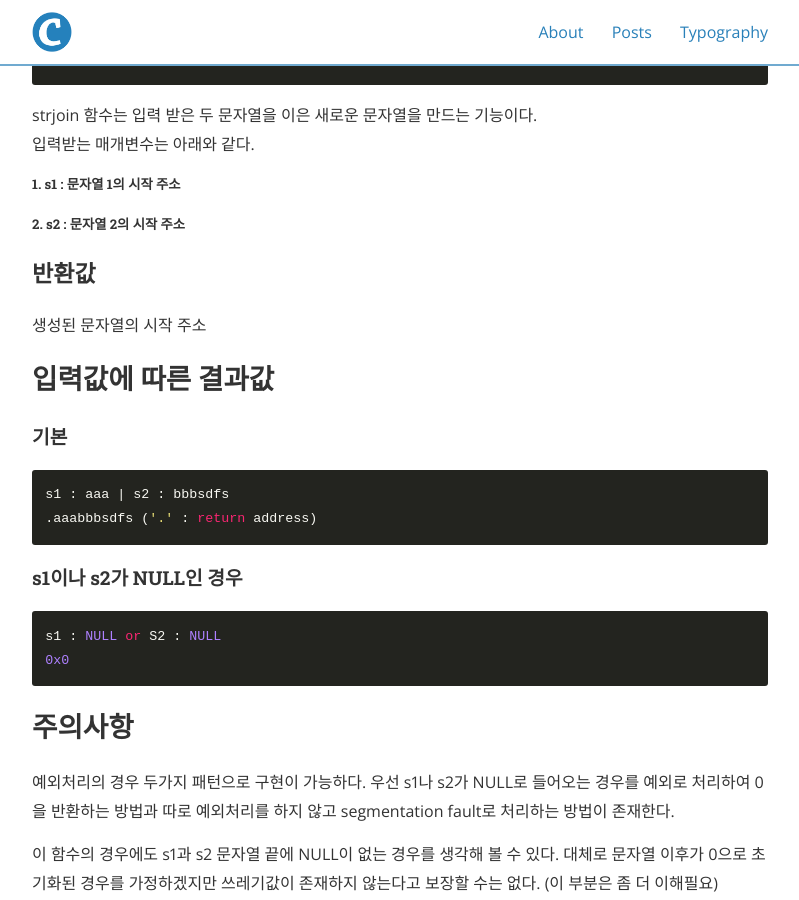
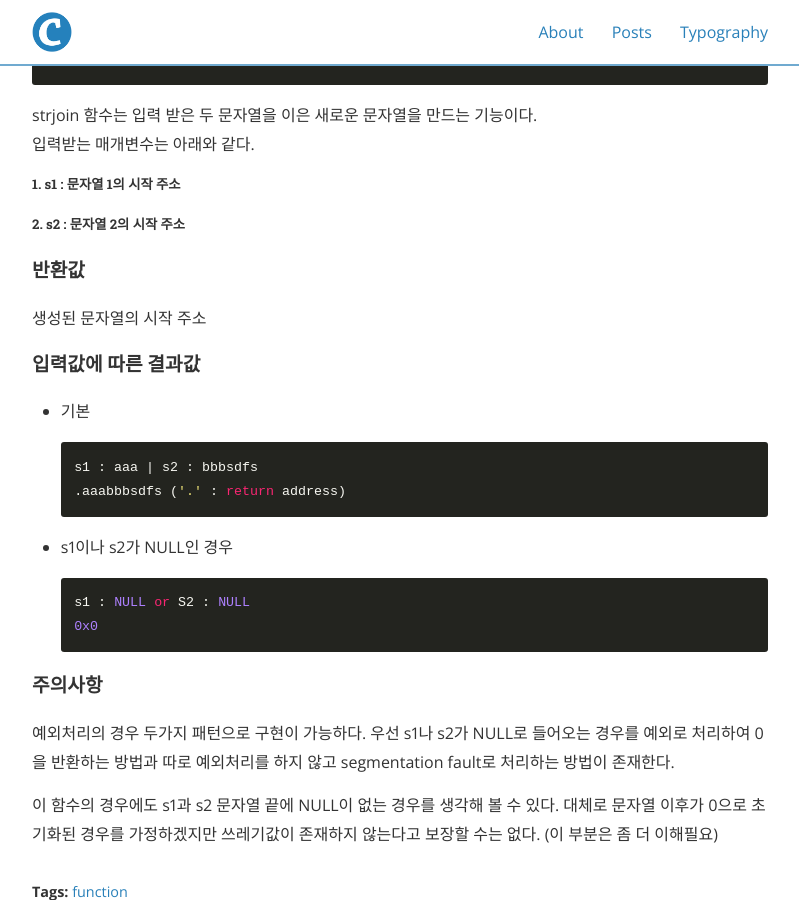
Before and after one commit to xodhksrjqnr/xodhksrjqnr.github.io, a Jekyll site: the page built from _posts/2020-01-01-strjoin.md, in a window 1280 px wide and 900 px high, scrolled down 620 px. Shown: the whole window, without its empty margins (240-1039 px from the left). Built offline with Jekyll 4.4.1, drawn with Linux system fonts in a browser that asks for light colours; nearby versions of some CDN libraries.

````diff
--- a/_posts/2020-01-01-strjoin.md
+++ b/_posts/2020-01-01-strjoin.md
@@ -19,21 +19,22 @@ strjoin 함수는 입력 받은 두 문자열을 이은 새로운 문자열을
 ##### 1. s1 : 문자열 1의 시작 주소
 ##### 2. s2 : 문자열 2의 시작 주소
 
-### 반환값
+#### 반환값
 생성된 문자열의 시작 주소<br/>
 
-## 입력값에 따른 결과값
-#### 기본
+#### 입력값에 따른 결과값
+* 기본
 ```
 s1 : aaa | s2 : bbbsdfs
 .aaabbbsdfs ('.' : return address)
 ```
-#### s1이나 s2가 NULL인 경우
+* s1이나 s2가 NULL인 경우
 ```
 s1 : NULL or S2 : NULL
 0x0
 ```
-## 주의사항
+
+#### 주의사항
 예외처리의 경우 두가지 패턴으로 구현이 가능하다. 우선 s1나 s2가 NULL로 들어오는 경우를 예외로 처리하여 0을 반환하는 방법과 따로 예외처리를 하지 않고 segmentation fault로 처리하는 방법이 존재한다.<br/>
 
 이 함수의 경우에도 s1과 s2 문자열 끝에 NULL이 없는 경우를 생각해 볼 수 있다. 대체로 문자열 이후가 0으로 초기화된 경우를 가정하겠지만 쓰레기값이 존재하지 않는다고 보장할 수는 없다. (이 부분은 좀 더 이해필요)<br/>
````
